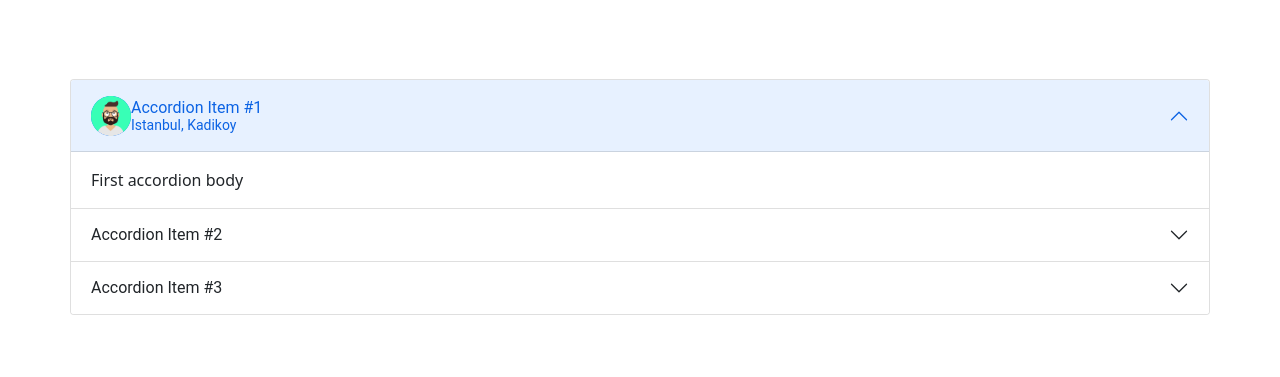
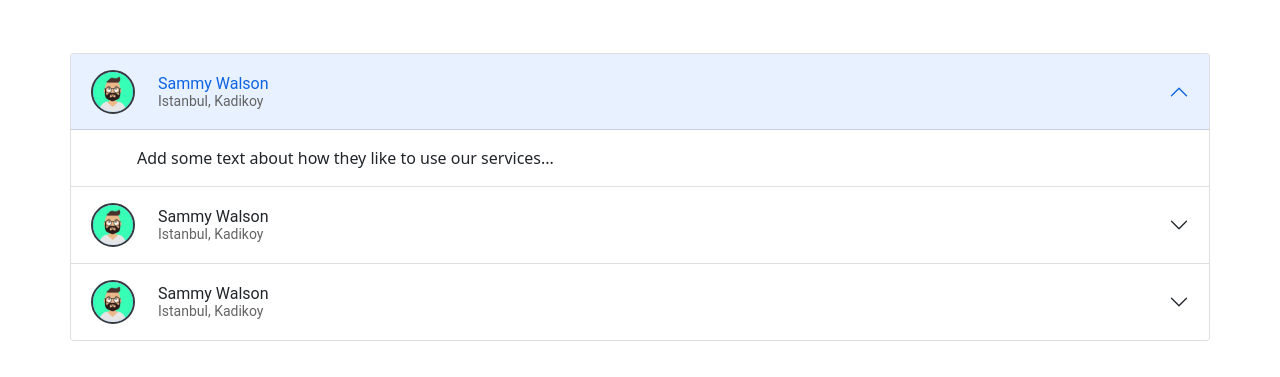
Before and after one commit to ReCoded-Org/capstone-turkey-love-thy-neighbour, a React (Create React App) app: page / in a window 1280 px wide. Shown: the part 1713-2090 px from the top of the page. Built offline with nearby package versions, Linux system fonts and the light colour scheme.

Commit message:
Finish accordion, it just needs some text about how they like to use our services

```diff
--- a/src/containers/Home/SocialProof/index.jsx
+++ b/src/containers/Home/SocialProof/index.jsx
@@ -2,31 +2,55 @@ import React from "react";
 
 import { Container, Accordion } from "react-bootstrap";
 import AvatarSVG from "../../../images/avatar-one.svg";
+
+import "./index.scss";
 
 function SocialProof() {
   return (
     <section className="social-proof-section container-fluid">
       <Container className="social-proof-content-container d-flex flex-column justify-content-around">
         <Accordion defaultActiveKey="0">
-          <Accordion.Item eventKey="0">
+          <Accordion.Item className="first-accordion" eventKey="0">
             <Accordion.Header className="d-flex align-items-center">
               <img src={AvatarSVG} alt="avatar svg" />
               <div className="d-flex flex-column">
-                <p style={{ padding: "0", margin: "0" }}>Accordion Item #1</p>
+                <p style={{ padding: "0", margin: "0" }}>Sammy Walson</p>
                 <small style={{ padding: "0", margin: "0", display: "block" }}>
                   Istanbul, Kadikoy
                 </small>
               </div>
             </Accordion.Header>
-            <Accordion.Body>First accordion body</Accordion.Body>
+            <Accordion.Body>
+              Add some text about how they like to use our services...
+            </Accordion.Body>
           </Accordion.Item>
-          <Accordion.Item eventKey="1">
-            <Accordion.Header>Accordion Item #2</Accordion.Header>
-            <Accordion.Body>Second accordion body</Accordion.Body>
+          <Accordion.Item className="second-accordion" eventKey="1">
+            <Accordion.Header className="d-flex align-items-center">
+              <img src={AvatarSVG} alt="avatar svg" />
+              <div className="d-flex flex-column">
+                <p style={{ padding: "0", margin: "0" }}>Sammy Walson</p>
+                <small style={{ padding: "0", margin: "0", display: "block" }}>
+                  Istanbul, Kadikoy
+                </small>
+              </div>
+            </Accordion.Header>
+            <Accordion.Body>
+              Add some text about how they like to use our services...
+            </Accordion.Body>
           </Accordion.Item>
-          <Accordion.Item eventKey="2">
-            <Accordion.Header>Accordion Item #3</Accordion.Header>
-            <Accordion.Body>Third accordion body</Accordion.Body>
+          <Accordion.Item className="third-accordion" eventKey="2">
+            <Accordion.Header className="d-flex align-items-center">
+              <img src={AvatarSVG} alt="avatar svg" />
+              <div className="d-flex flex-column">
+                <p style={{ padding: "0", margin: "0" }}>Sammy Walson</p>
+                <small style={{ padding: "0", margin: "0", display: "block" }}>
+                  Istanbul, Kadikoy
+                </small>
+              </div>
+            </Accordion.Header>
+            <Accordion.Body>
+              Add some text about how they like to use our services...
+            </Accordion.Body>
           </Accordion.Item>
         </Accordion>
       </Container>
--- a/src/containers/Home/SocialProof/index.scss
+++ b/src/containers/Home/SocialProof/index.scss
@@ -0,0 +1,17 @@
+@import "../../../style/variables";
+
+.first-accordion,
+.second-accordion,
+.third-accordion {
+  img {
+    border: solid 2px var(--black);
+    border-radius: 50%;
+  }
+
+  div {
+    margin-left: 23px;
+    small {
+      color: var(--dark-gray);
+    }
+  }
+}
--- a/src/containers/Home/index.jsx
+++ b/src/containers/Home/index.jsx
@@ -5,8 +5,6 @@ import { Container } from "react-bootstrap";
 import PrimaryHero from "./PrimaryHero";
 import SecondaryHero from "./SecondaryHero";
 import SocialProof from "./SocialProof";
-
-import "./index.scss";
 
 import "./index.scss";
 
--- a/src/style/_variables.scss
+++ b/src/style/_variables.scss
@@ -7,6 +7,7 @@
   --bootstrap-blue: #026fc2;
   --black: #363a3d;
   --white: #ffffff;
+  --dark-gray: #646464;
 }
 
 // logo colors
@@ -20,4 +21,4 @@ $dark-blue: #2a5885; // navbar bg, footer bg, buttons bg
 $bootstrap-blue: #026fc2; // input borders
 $black: #363a3d; // input placeholder texts
 $white: #ffffff;
-$gray: #efefef;
+$gray: #efefef; // some text
```
Also changed, not shown: src/images/avatar-two.svg (deleted).
